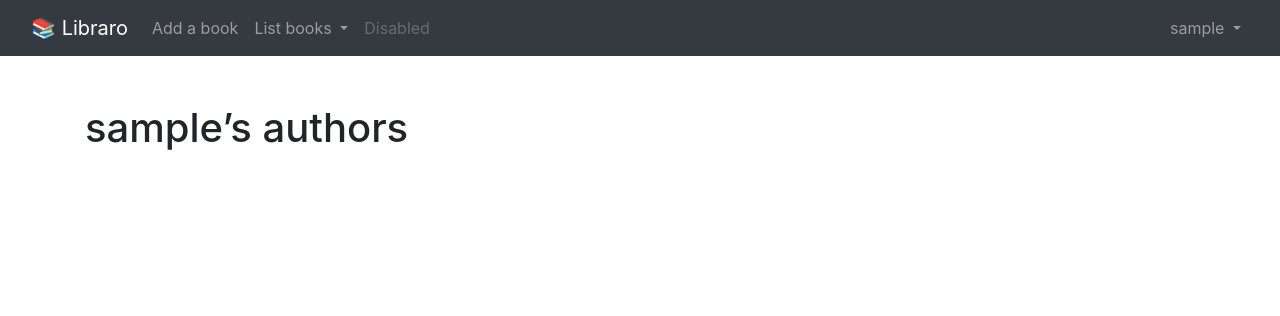
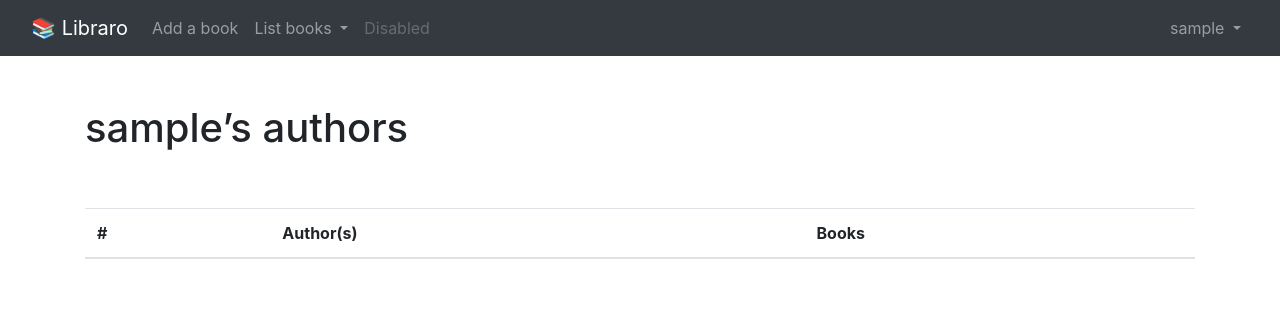
Before and after one commit to philippe-lemaire/libraro, a Flask app: page /my_authors in a window 1280 px wide. Shown: the top 316 px of the page. Run offline with Flask 2, Linux system fonts and the light colour scheme; the visitor is signed in with stand-in values (Sample User, id 1); data comes from the database, SQL or seed files in the repository; data that the repository does not hold is empty; some libraries are stand-ins or nearby versions.

Commit message:
much nicer presentation as a table

```diff
--- a/app/templates/my_authors.html
+++ b/app/templates/my_authors.html
@@ -6,14 +6,24 @@ Libraro | My Authors
 
 {% block content %}
 <h1>{{ current_user.username }}’s authors</h1>
+<br><br>
 
-<ul>
-    {% for author in authors %}
-    <li> <a href="{{url_for('main.my_books_by_author', authors=author)}}">{{author}}</a>
-    </li>
-    {% endfor %}
-</ul>
-
-
-
+<table class="table">
+    <thead>
+        <tr>
+            <th scope="col">#</th>
+            <th scope="col">Author(s)</th>
+            <th scope='col'>Books</th>
+        </tr>
+    </thead>
+    <tbody>
+        {% for author in authors %}
+        <tr>
+            <th scope="row">{{ loop.index }}</th>
+            <td><a href="{{url_for('main.my_books_by_author', authors=author[0])}}">{{author[0]}}</a></td>
+            <td>{{ author[1] }}</td>
+        </tr>
+        {% endfor %}
+    </tbody>
+</table>
 {% endblock %}
```
